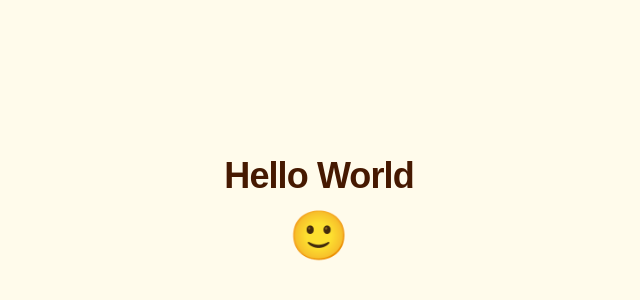
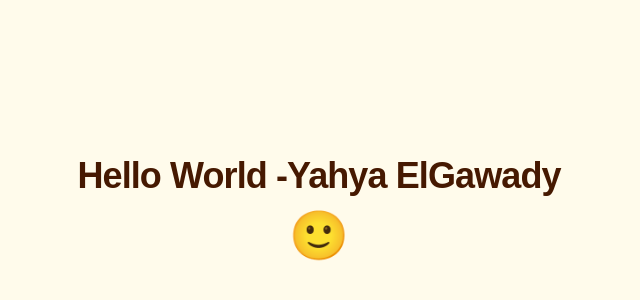
Before and after one commit to YahyaElGawady/HelloWorld, a Next.js app: page / in a window 1280 px wide. Shown: the part 192-492 px from the top of the page, without its empty margins (321-961 px from the left). Built offline with nearby package versions, Linux system fonts and the light colour scheme.

Commit message:
Update page.tsx

```diff
--- a/app/page.tsx
+++ b/app/page.tsx
@@ -4,6 +4,7 @@ export default function Home() {
       <div className="space-y-4">
         <h1 className="text-4xl font-semibold tracking-tight text-amber-950">
           Hello World
+          -Yahya ElGawady
         </h1>
         <p className="text-5xl" aria-label="Smiley face">
           🙂
```
